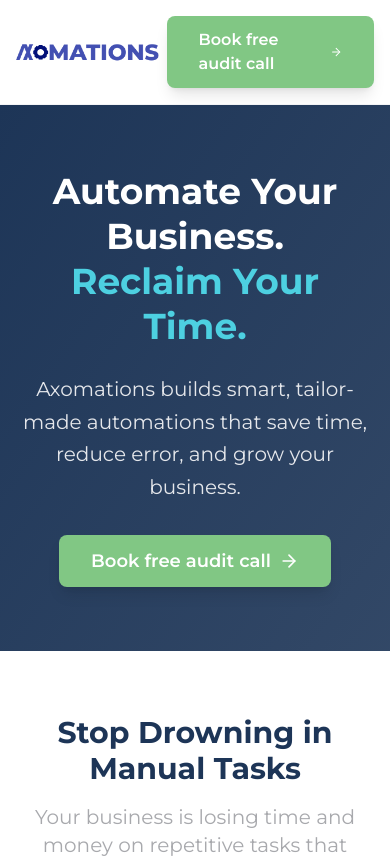
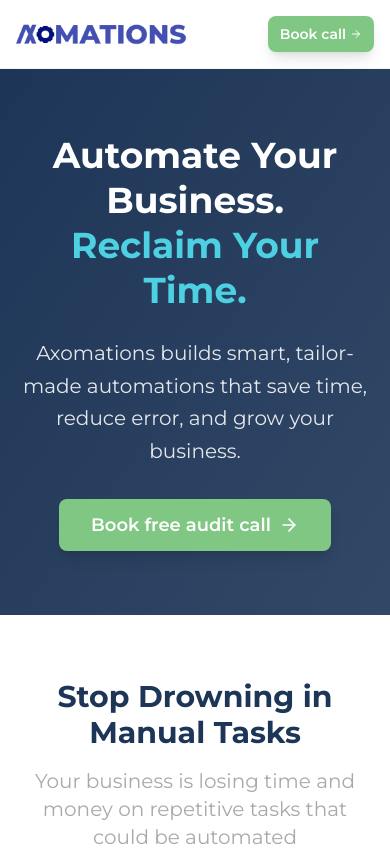
Before and after one commit to farazsaudagar/axomations, a Next.js app: page / in a window 390 px wide. Shown: the top 858 px of the page. Built offline with nearby package versions, Linux system fonts and the light colour scheme.

Commit message:
Updated navbar button size

```diff
--- a/src/app/page.tsx
+++ b/src/app/page.tsx
@@ -34,9 +34,10 @@ export default function Home() {
               />
             </div>
             <div className="flex items-center">
-              <Link href="/contact" className="btn-secondary flex items-center justify-center">
-                Book free audit call
-                <ArrowRight className="ml-2 w-4 h-4" />
+              <Link href="/contact" className="btn-secondary text-sm md:text-base px-3 py-2 md:px-4 md:py-3 flex items-center justify-center">
+                <span className="hidden sm:inline">Book free audit call</span>
+                <span className="sm:hidden">Book call</span>
+                <ArrowRight className="ml-1 md:ml-2 w-3 h-3 md:w-4 md:h-4" />
               </Link>
             </div>
           </div>
```
